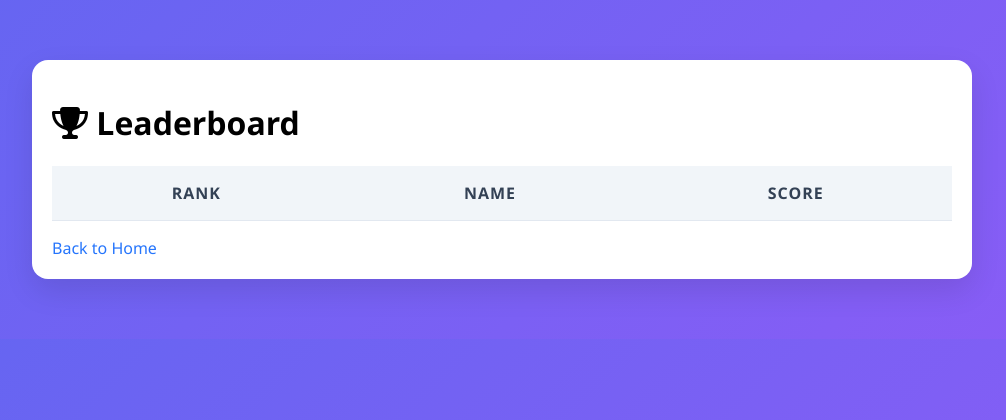
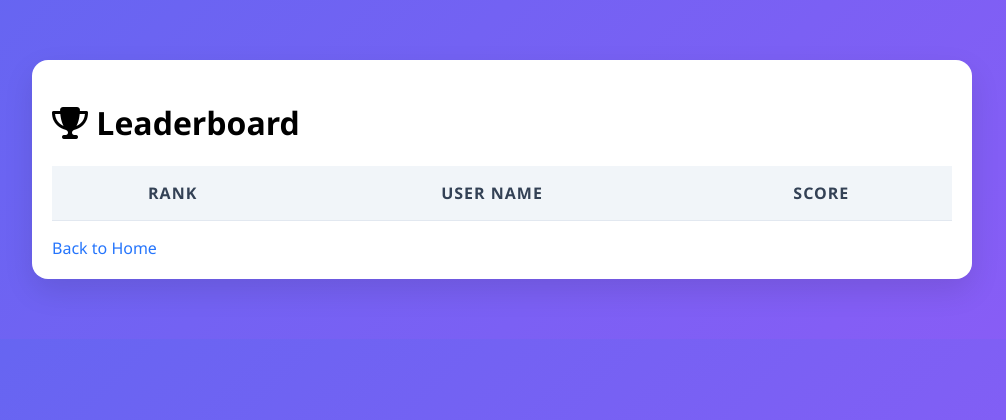
Before and after one commit to SagnikDey1503/synbio, a Node server app: page /public_leaderboard in a window 1280 px wide. Shown: the top 420 px of the page, without its empty margins (138-1144 px from the left). Run offline with Node 20, Linux system fonts and the light colour scheme; lists and menus that the app fills with data are empty; some libraries are stand-ins or nearby versions.

Commit message:
checking leaderboard

```diff
--- a/server.js
+++ b/server.js
@@ -10,7 +10,7 @@ const Query = require('./models/Query'); // adjust path as needed
 const timeGateMiddleware = require('./middleware/time');
 const timeLockMiddleware = require('./middleware/timeGateMiddleware');
 const examMiddleware = require('./middleware/exam');
-const startTime = '2025-07-25T18:00:00+05:30';
+const startTime = '2025-06-25T18:00:00+05:30';
 const endTime = '2025-07-26T18:00:00+05:30';
 const end = new Date(endTime); // convert to Date object
 require('dotenv').config();
--- a/views/public-leaderboard.ejs
+++ b/views/public-leaderboard.ejs
@@ -18,7 +18,7 @@
       <thead>
         <tr>
           <th>Rank</th>
-          <th>Name</th>
+          <th>User name</th>
           <th>Score</th>
         </tr>
       </thead>
@@ -26,7 +26,7 @@
         <% users.forEach((user, index) => { %>
           <tr>
             <td><%= index + 1 %></td>
-            <td><%= user.fullName || user.username %></td>
+            <td><%= user.username || user.fullname %></td>
             <td><%= user.score || 0 %></td>
           </tr>
         <% }) %>
```
